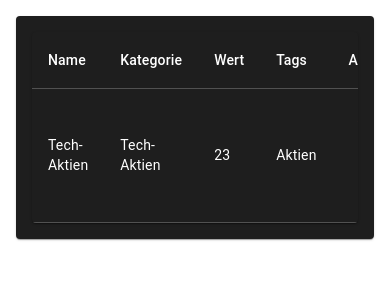
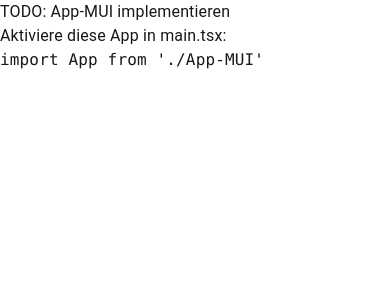
Before and after one commit to techstack-aj/fg-dashboard, a React (Vite) app: page /mui in a window 390 px wide. Shown: the top 300 px of the page. Built offline with nearby package versions, Linux system fonts and the light colour scheme.

Commit message:
Revert "Implement DashboardGrid with responsive Grid layout (Kapitel 1.3) (#5)" (#6)
This reverts commit b3e23e5fb61bbd91fed58ac75e6b73d1d538a95e.

```diff
--- a/package.json
+++ b/package.json
@@ -14,7 +14,6 @@
     "@emotion/styled": "^11.14.1",
     "@mui/icons-material": "^7.3.5",
     "@mui/material": "^7.3.5",
-    "@mui/system": "^7.3.5",
     "clsx": "^2.1.0",
     "jszip": "^3.10.1",
     "react": "^18.3.1",
--- a/src/App-MUI.tsx
+++ b/src/App-MUI.tsx
@@ -8,13 +8,18 @@
 import React from 'react';
 import { ThemeProvider, CssBaseline } from '@mui/material';
 import theme from './theme/muiTheme';
-import DashboardGrid from './components-mui/DashboardGrid';
 
 export default function AppMUI() {
+  // TODO: Weitere Komponenten in späteren Kapiteln hinzufügen
+
   return (
     <ThemeProvider theme={theme}>
       <CssBaseline />
-      <DashboardGrid onEdit={(id) => console.log('Edit:', id)} />
+      <div>
+        <h1>TODO: App-MUI implementieren</h1>
+        <p>Aktiviere diese App in main.tsx:</p>
+        <pre>import App from './App-MUI'</pre>
+      </div>
     </ThemeProvider>
   );
 }
--- a/src/components-mui/DashboardGrid.tsx
+++ b/src/components-mui/DashboardGrid.tsx
@@ -32,27 +32,18 @@
 // Dokumentation:
 // https://mui.com/material-ui/react-grid2/
 
-// DashboardGrid.tsx - Responsive Grid Layout für Dashboard-Komponenten
-// Zeigt IndexTable im responsive Grid
-
 import React from 'react';
-import { Box, Paper, Grid } from '@mui/material';
-import IndexTable from './IndexTable';
+// TODO: Imports hinzufügen
 
 interface DashboardGridProps {
   onEdit?: (id: string) => void;
 }
 
 export default function DashboardGrid({ onEdit }: DashboardGridProps) {
+  // TODO: Implementieren
   return (
-    <Box sx={{ flexGrow: 1, p: 2 }}>
-      <Grid container spacing={3}>
-        <Grid size={{ xs: 12 }}>
-          <Paper sx={{ p: 2 }}>
-            <IndexTable onEdit={onEdit} />
-          </Paper>
-        </Grid>
-      </Grid>
-    </Box>
+    <div>
+      <p>TODO: DashboardGrid implementieren (Kapitel 1.3)</p>
+    </div>
   );
 }
```
Also changed, not shown: 1 other file (tests, documents, lock files or other folders).
